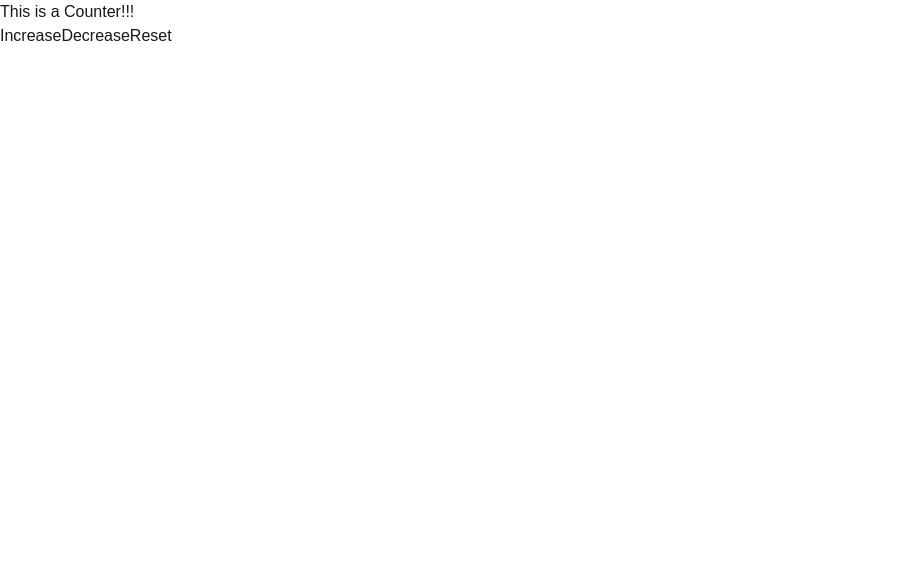
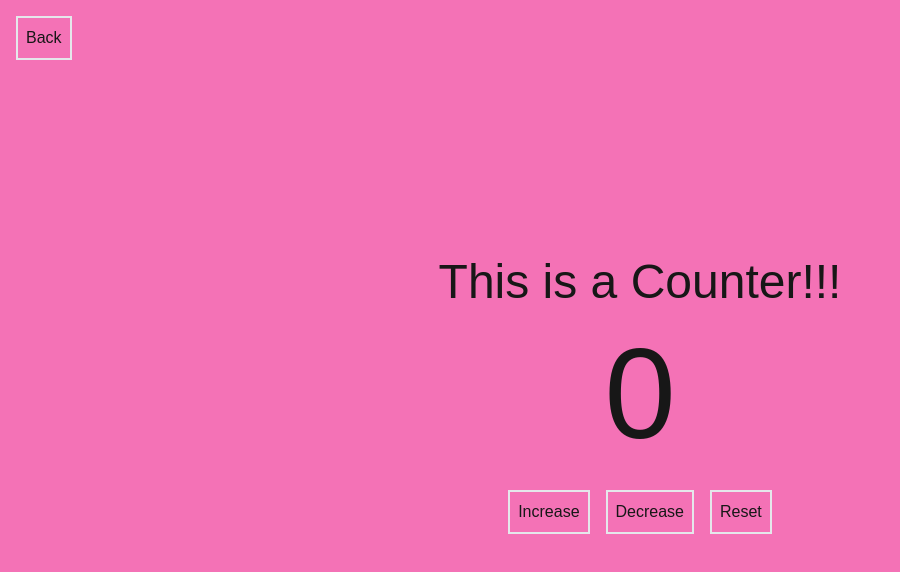
Before and after one commit to ieeeuoft/react-workshop-2025, a Next.js app: page /counter in a window 1280 px wide. Shown: the top 572 px of the page, without its empty margins (0-900 px from the left). Built offline with nearby package versions, Linux system fonts and the light colour scheme.

Commit message:
counter commit

```diff
--- a/app/counter/page.js
+++ b/app/counter/page.js
@@ -1,17 +1,26 @@
 "use client";
+import { useState } from "react";
+import Link from "next/link";
 
 export default function Counter() {
+  const [count, setCount] = useState(0);
+
+  const increase = () => {
+    setCount(count + 1);
+  };
 
   return (
-    <div>
+    <div className="h-screen w-screen flex bg-pink-400 justify-center items-center relative">
+      <Link href="/" className="absolute top-0 left-0 m-4 p-2 border-2">Back</Link>
+
       <div>
-        <h1>This is a Counter!!!</h1>
-        <h1></h1>
+        <h1 className="text-5xl flex justify-center">This is a Counter!!!</h1>
+        <h1 className="flex justify-center text-9xl m-6">{count}</h1>
 
-        <div>
-          <button>Increase</button>
-          <button>Decrease</button>
-          <button>Reset</button>
+        <div className="flex justify-center">
+          <button className="border-2 p-2 m-2" onClick={increase}>Increase</button>
+          <button className="border-2 p-2 m-2" onClick={() => setCount(count - 1)}>Decrease</button>
+          <button className="border-2 p-2 m-2" onClick={() => setCount(0)}>Reset</button>
         </div>
       </div>
     </div>
```
